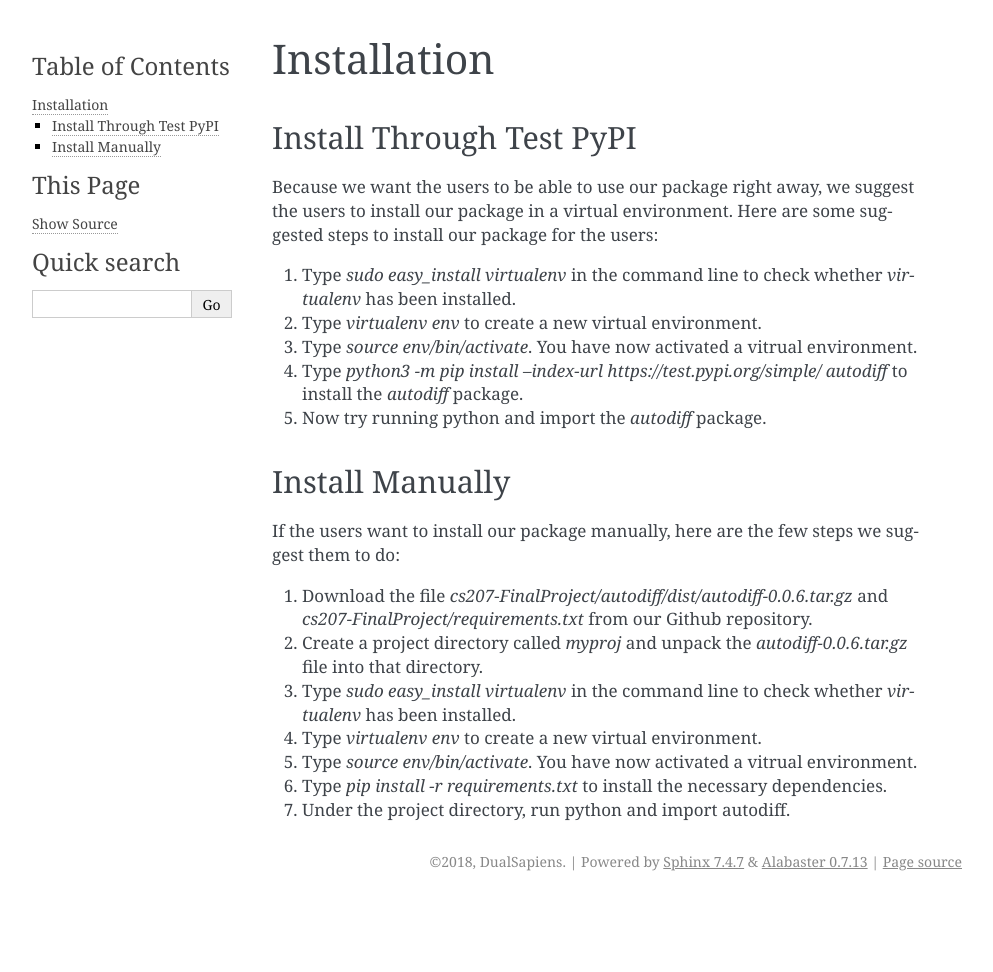
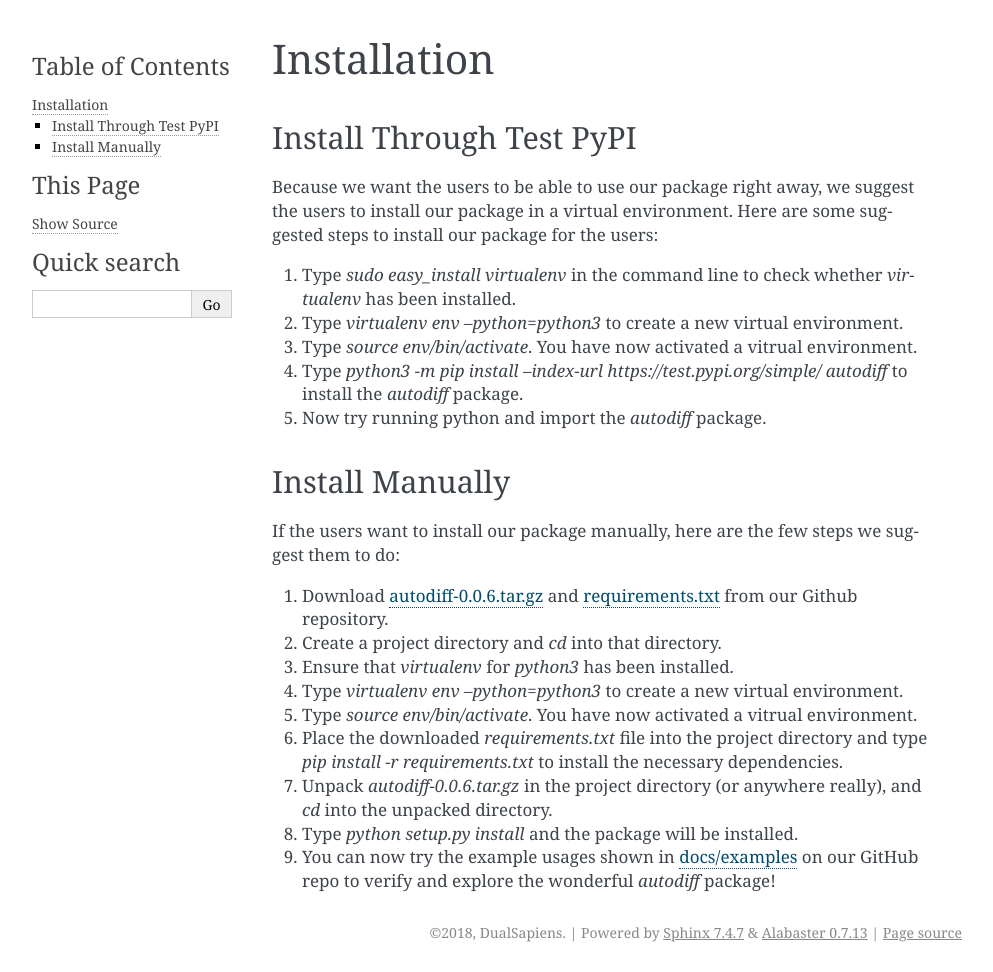
Before and after one commit to DualSapiens/cs207-FinalProject, a Sphinx documentation site: the page built from docs/source/Installation.rst, in a window 1280 px wide. Shown: the whole page, without its empty margins (148-1141 px from the left). Built offline with Sphinx 7.4.7, drawn with Linux system fonts in a browser that asks for light colours; before the commit the page ends 901 px from its top, so only the background shows below that.

Commit message:
update manual installation instructions

```diff
--- a/docs/source/Installation.rst
+++ b/docs/source/Installation.rst
@@ -5,7 +5,7 @@ Install Through Test PyPI
 Because we want the users to be able to use our package right away, we suggest the users to install our package in a virtual environment. Here are some suggested steps to install our package for the users:
 
 1. Type `sudo easy_install virtualenv` in the command line to check whether `virtualenv` has been installed.
-2. Type `virtualenv env` to create a new virtual environment.
+2. Type `virtualenv env --python=python3` to create a new virtual environment.
 3. Type `source env/bin/activate`. You have now activated a vitrual environment.
 4. Type `python3 -m pip install --index-url https://test.pypi.org/simple/ autodiff` to install the `autodiff` package.
 5. Now try running python and import the `autodiff` package.
@@ -14,10 +14,18 @@ Install Manually
 ----------------------
 If the users want to install our package manually, here are the few steps we suggest them to do:
 
-1. Download the file `cs207-FinalProject/autodiff/dist/autodiff-0.0.6.tar.gz` and `cs207-FinalProject/requirements.txt` from our Github repository.
-2. Create a project directory called `myproj` and unpack the `autodiff-0.0.6.tar.gz` file into that directory.
-3. Type `sudo easy_install virtualenv` in the command line to check whether `virtualenv` has been installed.
-4. Type `virtualenv env` to create a new virtual environment.
+1. Download `autodiff-0.0.6.tar.gz`_ and `requirements.txt`_ from our Github repository.
+2. Create a project directory and `cd` into that directory.
+3. Ensure that `virtualenv` for `python3` has been installed.
+4. Type `virtualenv env --python=python3` to create a new virtual environment.
 5. Type `source env/bin/activate`. You have now activated a vitrual environment.
-6. Type `pip install -r requirements.txt` to install the necessary dependencies.
-7. Under the project directory, run python and import autodiff.
+6. Place the downloaded `requirements.txt` file into the project directory and type `pip install -r requirements.txt` to install the necessary dependencies.
+7. Unpack `autodiff-0.0.6.tar.gz` in the project directory (or anywhere really), and `cd` into the unpacked directory.
+8. Type `python setup.py install` and the package will be installed.
+9. You can now try the example usages shown in `docs/examples`_ on our GitHub repo to verify and explore the wonderful `autodiff` package!
+
+.. _autodiff-0.0.6.tar.gz: https://github.com/DualSapiens/cs207-FinalProject/blob/master/autodiff/dist/autodiff-0.0.6.tar.gz
+
+.. _requirements.txt: https://raw.githubusercontent.com/DualSapiens/cs207-FinalProject/master/autodiff/requirements.txt
+
+.. _docs/examples: https://github.com/DualSapiens/cs207-FinalProject/tree/master/docs/examples
```
